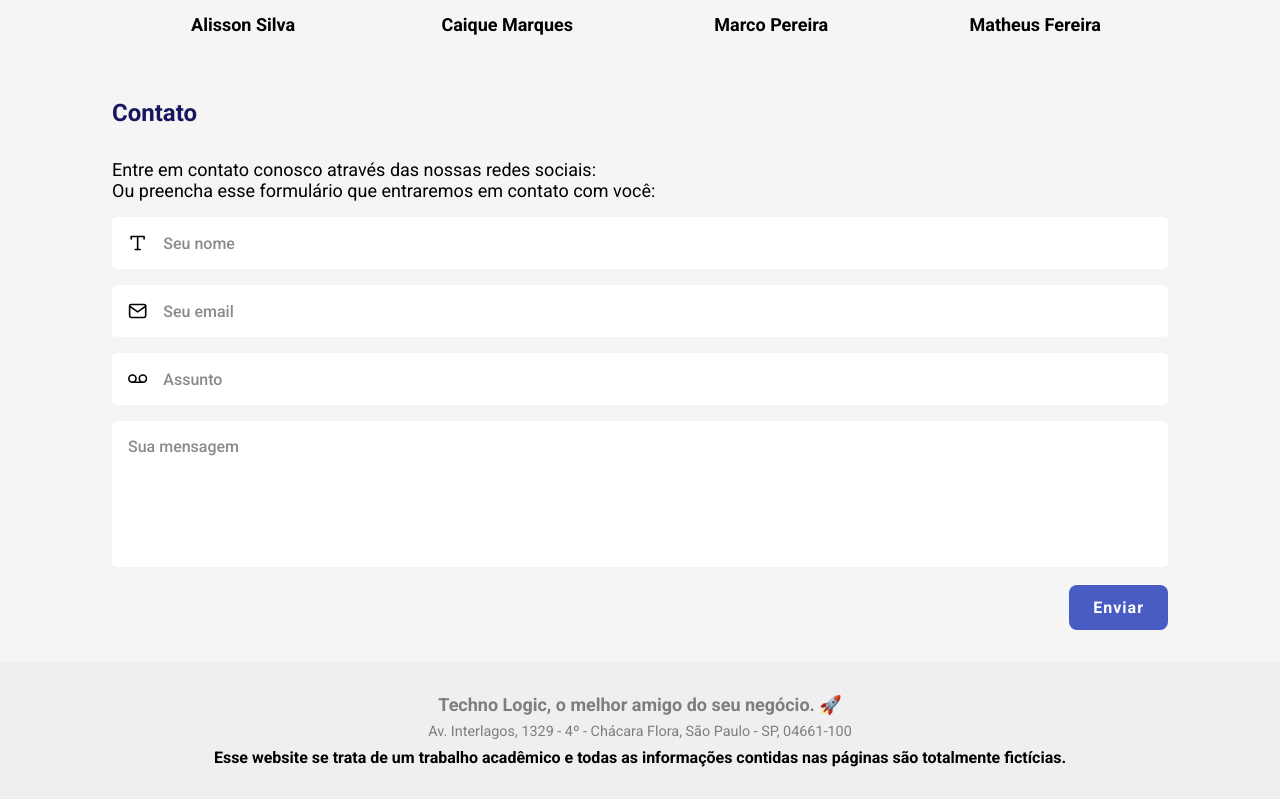
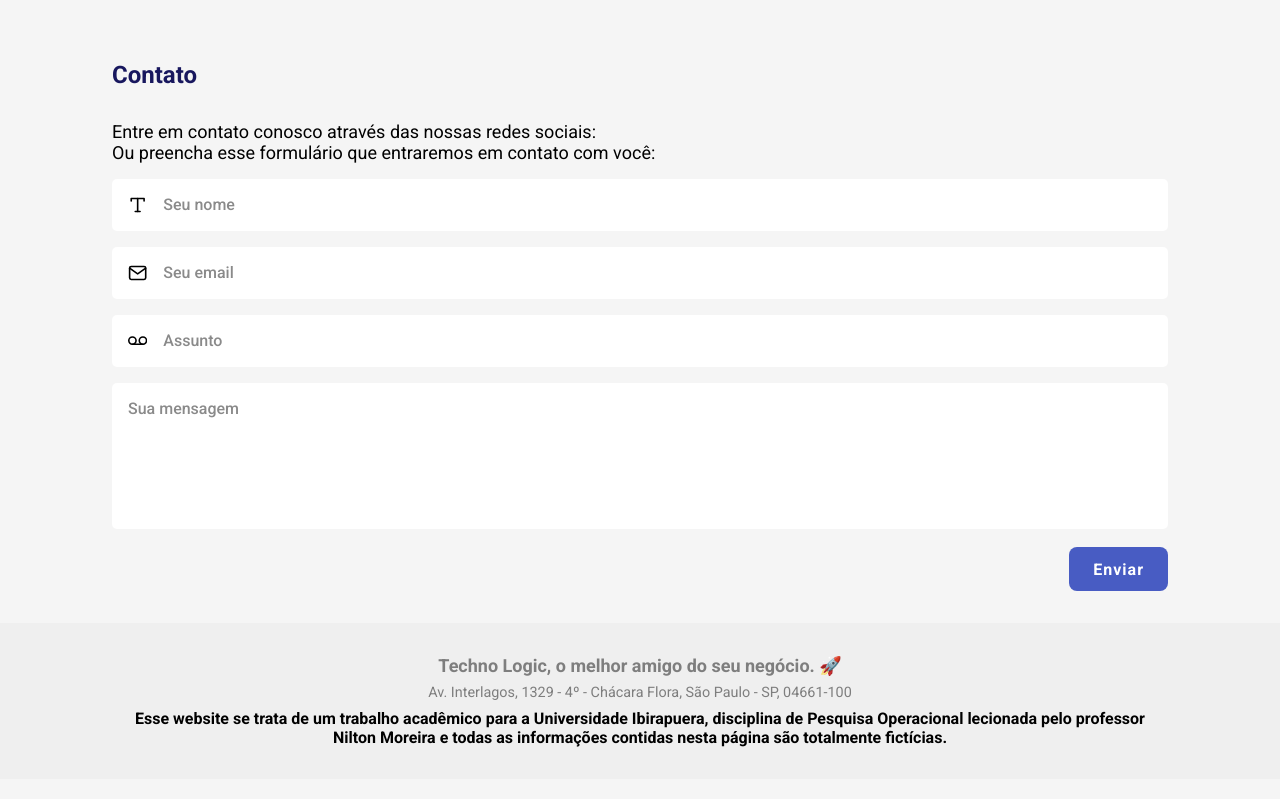
Before and after one commit to ledoctah/technologic-corp, a Next.js app: page / in a window 1280 px wide. Shown: the part 1851-2650 px from the top of the page. Built offline with nearby package versions, Linux system fonts and the light colour scheme.

Commit message:
improved styling + added scroll top button

```diff
--- a/src/components/AboutUs/index.tsx
+++ b/src/components/AboutUs/index.tsx
@@ -50,7 +50,11 @@ export const AboutUs: React.FC = () => {
 
           <div>
             {founders.map(founder => (
-              <Founder imgSrc={founder.imgSrc} name={founder.name} />
+              <Founder
+                key={founder.name}
+                imgSrc={founder.imgSrc}
+                name={founder.name}
+              />
             ))}
           </div>
         </div>
--- a/src/components/Footer/footer.module.scss
+++ b/src/components/Footer/footer.module.scss
@@ -33,5 +33,7 @@
     font-weight: bold;
     margin-top: 0.5rem;
     color: var(--black);
+
+    text-align: center;
   }
 }
--- a/src/components/Footer/index.tsx
+++ b/src/components/Footer/index.tsx
@@ -17,8 +17,10 @@ export const Footer: React.FC = () => {
           </p>
 
           <span>
-            Esse website se trata de um trabalho acadêmico e todas as
-            informações contidas nas páginas são totalmente fictícias.
+            Esse website se trata de um trabalho acadêmico para a Universidade
+            Ibirapuera, disciplina de Pesquisa Operacional lecionada pelo
+            professor Nilton Moreira e todas as informações contidas nesta
+            página são totalmente fictícias.
           </span>
         </div>
       </div>
--- a/src/components/Header/header.module.scss
+++ b/src/components/Header/header.module.scss
@@ -10,7 +10,7 @@
   max-width: 1120px;
   width: 100%;
 
-  padding: 2rem;
+  padding: 0.8rem 2rem;
 
   display: flex;
   align-items: flex-start;
@@ -32,7 +32,7 @@
     margin-left: 4rem;
 
     a {
-      font-size: 1.125rem;
+      font-size: 1.2rem;
       font-weight: bold;
       color: var(--blue-header);
       position: relative;
--- /dev/null
+++ b/src/components/ScrollTop/index.tsx
@@ -0,0 +1,40 @@
+import { useCallback, useEffect, useState } from 'react';
+import { FiChevronUp } from 'react-icons/fi';
+
+import styles from './scrolltop.module.scss';
+
+export const ScrollTop: React.FC = () => {
+  const [isButtonDisplayed, setIsButtonDisplayed] = useState(false);
+
+  const handleScroll = useCallback(() => {
+    if (!isButtonDisplayed && window.pageYOffset >= 200) {
+      setIsButtonDisplayed(true);
+    } else if (isButtonDisplayed && window.pageYOffset < 200) {
+      setIsButtonDisplayed(false);
+    }
+  }, [isButtonDisplayed]);
+
+  function scrollBackToTop(): void {
+    window.scrollTo({ top: 0, behavior: 'smooth' });
+
+    window.history.replaceState(null, null, ' ');
+  }
+
+  useEffect(() => {
+    window.addEventListener('scroll', handleScroll);
+  }, [handleScroll]);
+
+  return (
+    <>
+      {isButtonDisplayed && (
+        <button
+          type="button"
+          className={styles.container}
+          onClick={scrollBackToTop}
+        >
+          <FiChevronUp />
+        </button>
+      )}
+    </>
+  );
+};
--- /dev/null
+++ b/src/components/ScrollTop/scrolltop.module.scss
@@ -0,0 +1,24 @@
+.container {
+  border-radius: 50%;
+
+  width: 4rem;
+  height: 4rem;
+
+  position: fixed;
+
+  bottom: 1rem;
+  right: 1rem;
+
+  background: var(--blue-title);
+
+  border: none;
+
+  outline-color: #00000000;
+
+  svg {
+    width: 100%;
+    height: 100%;
+
+    color: var(--white);
+  }
+}
--- a/src/components/ServicesSection/index.tsx
+++ b/src/components/ServicesSection/index.tsx
@@ -49,6 +49,7 @@ export function ServicesSection(): JSX.Element {
 
           {services.map(service => (
             <ServiceItem
+              key={service.title}
               title={service.title}
               description={service.description}
               imgSrc={service.imgSrc}
--- a/src/pages/index.tsx
+++ b/src/pages/index.tsx
@@ -1,13 +1,20 @@
+import Head from 'next/head';
+
 import { AboutUs } from '../components/AboutUs';
 import { ContactsSection } from '../components/ContactsSection';
 import { Footer } from '../components/Footer';
 import { Header } from '../components/Header';
 import { Hero } from '../components/Hero';
+import { ScrollTop } from '../components/ScrollTop';
 import { ServicesSection } from '../components/ServicesSection';
 
 export default function Home(): JSX.Element {
   return (
     <>
+      <Head>
+        <title>Home | Techno Logic</title>
+      </Head>
+
       <Header />
 
       <Hero />
@@ -19,6 +26,8 @@ export default function Home(): JSX.Element {
       <ContactsSection />
 
       <Footer />
+
+      <ScrollTop />
     </>
   );
 }
--- a/src/styles/global.scss
+++ b/src/styles/global.scss
@@ -41,6 +41,9 @@ body {
   background: var(--background);
   color: var(--black);
   overflow-x: hidden;
+  position: relative;
+
+  -webkit-font-smoothing: antialiased;
 }
 
 body, input, textarea, select, button {
@@ -55,3 +58,19 @@ a {
   color: inherit;
   text-decoration: none;
 }
+
+::-webkit-scrollbar {
+  width: 12px;
+}
+
+::-webkit-scrollbar-track {
+  background: #f1f1f1;
+}
+
+::-webkit-scrollbar-thumb {
+  background: var(--blue-social);
+}
+
+::-webkit-scrollbar-thumb:hover {
+  background: var(--blue-button);
+}
```
